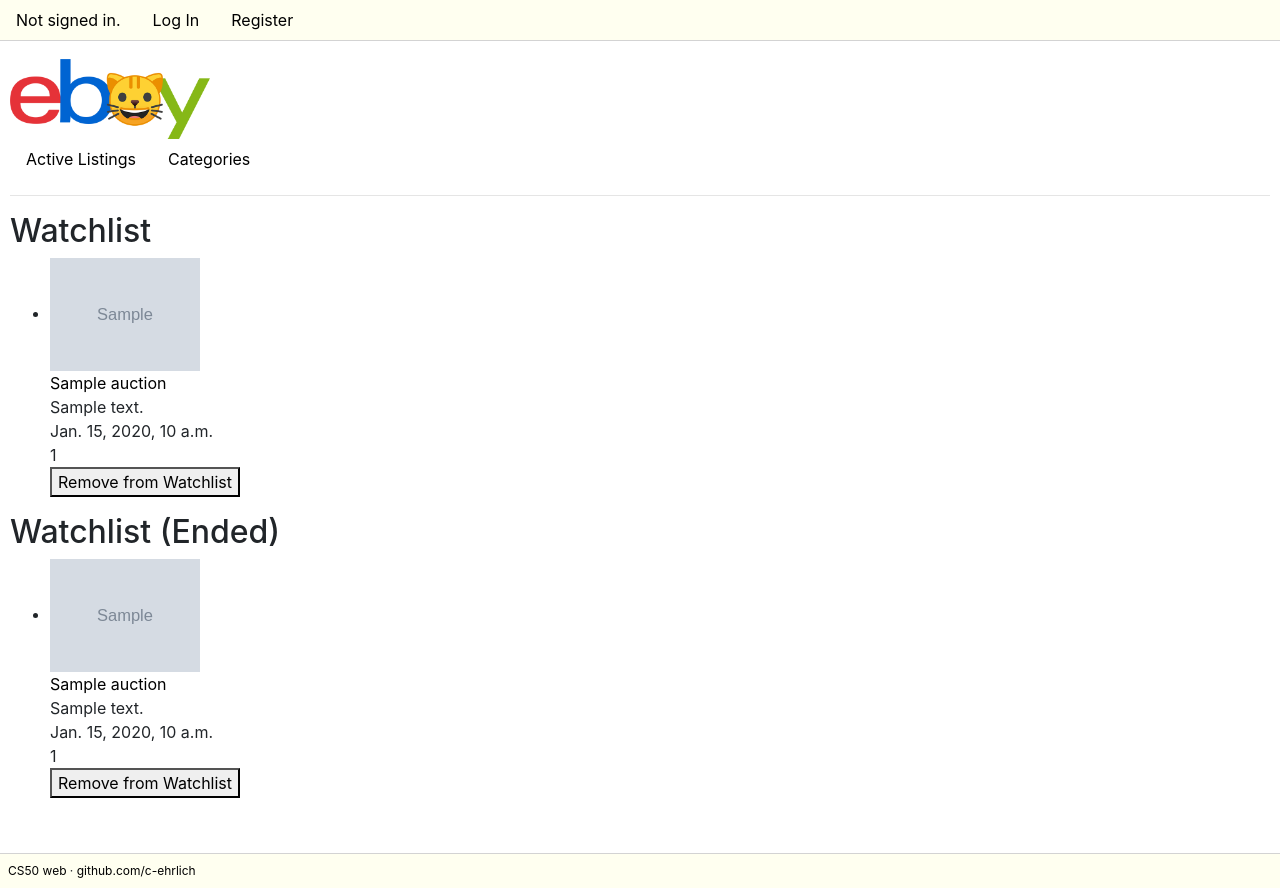
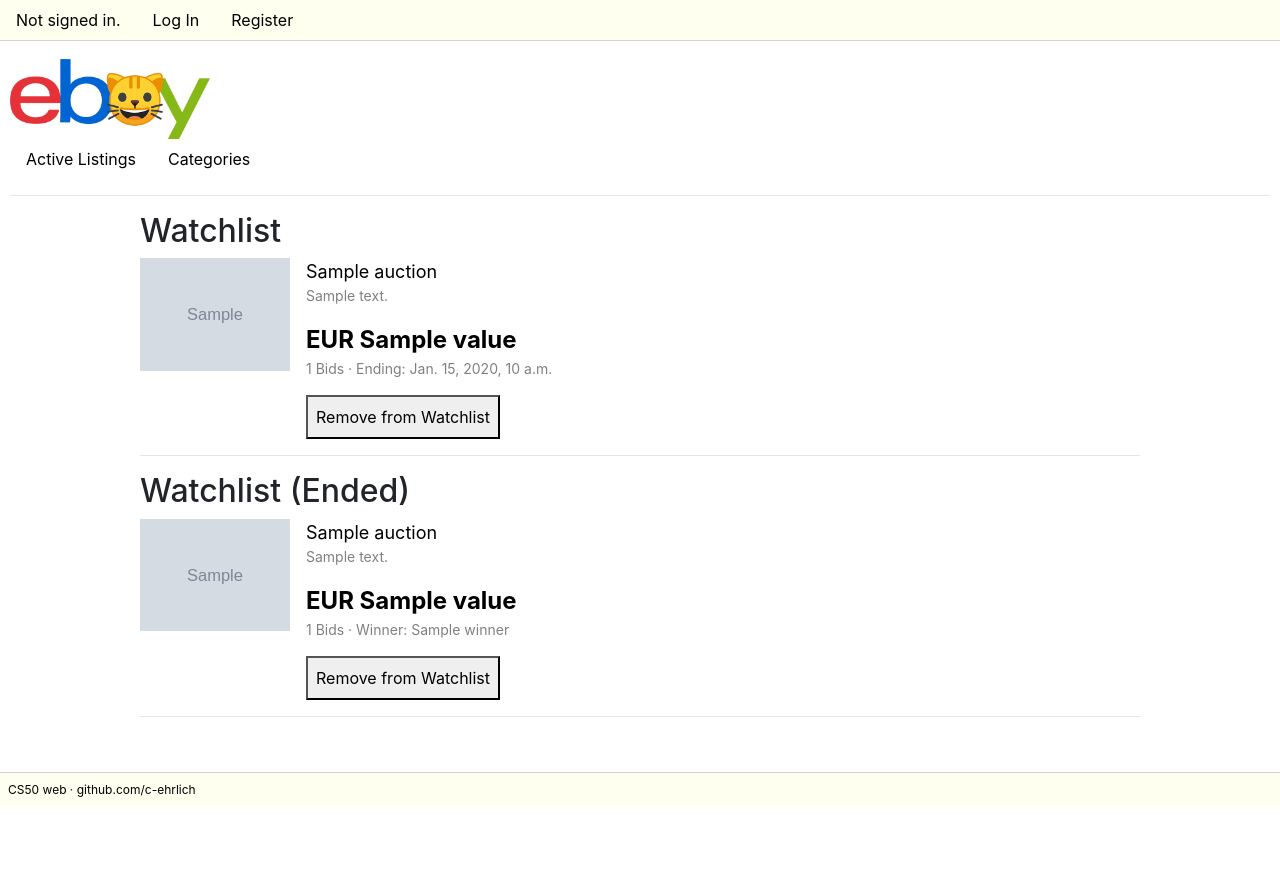
Before and after one commit to c-ehrlich/commerce, a Django app: template auctions/templates/auctions/watchlist.html in a window 1280 px wide. After the commit the page ends 807 px from the top, so only its background shows below. Run offline with Django 3.2, Linux system fonts and the light colour scheme; the template is opened without the code that fills it: most values are stand-ins (such as "Sample title", 1, 10 or a date in 2020); grey boxes marked "Sample" are stand-in pictures; some libraries are stand-ins or nearby versions.

Commit message:
styling on watchlist and auction

```diff
--- a/auctions/templates/auctions/watchlist.html
+++ b/auctions/templates/auctions/watchlist.html
@@ -1,40 +1,46 @@
 {% extends "auctions/layout.html" %}
 
 {% block body %}
+<div id="body-block-div">
     <h2>Watchlist</h2>
-	<ul>
 		{% for auction in watchlist %}
-			<li>
+		<div class="auction-div">
+			<a href="{% url 'auction' auction.id %}">
 				<img src="{{ auction.image }}" alt="{{ auction }}" width=150><br>
-				<a href="{% url 'auction' auction.id %}">{{ auction }}</a><br>
-				{{ auction.description }}<br>
-				{{ auction.ending_time }}<br>
-				{{ auction.current_bid }}<br>
-				<form action="{% url 'toggle_watchlist' auction.id %}" method="POST">
-					{% csrf_token %}
-					<input type="hidden" name="next" value="{{ request.path }}">
-					<button type="submit">Remove from Watchlist</button>
-				</form>
-			</li>
+			</a>
+			<div class="auction-right-div">
+				<a href="{% url 'auction' auction.id %}" class="auction-title">{{ auction.title }}</a>
+				<p class="auction-description">{{ auction.description }}</p>
+				<p class="auction-price">EUR {{ auction.current_bid.value }}</p>
+				<p class="auction-description">{{ auction.auction_bids.count }} Bids · Ending: {{ auction.ending_time }}</p>
+				<button type="submit" class="watchlist-add">Remove from Watchlist</button>
+			</div>
+		</div>
+		<hr>
 		{% empty %}
-		    <li>empty</li>
+		    (empty)
 		{% endfor %}
-	</ul>
 	<h2>Watchlist (Ended)</h2>
-	<ul>
-		{% for auction in watchlist_ended %}
-		    <li>
-				<img src="{{ auction.image }}" alt="{{ auction }}" width=150><br>
-				<a href="{% url 'auction' auction.id %}">{{ auction }}</a><br>
-				{{ auction.description }}<br>
-				{{ auction.ending_time }}<br>
-				{{ auction.current_bid }}<br>
-				<form action="{% url 'toggle_watchlist' auction.id %}" method="POST">
-					{% csrf_token %}
-					<input type="hidden" name="next" value="{{ request.path }}">
-					<button type="submit">Remove from Watchlist</button>
-				</form>
-			</li>
-		{% endfor %}
-	</ul>
+	{% for auction in watchlist_ended %}
+	<div class="auction-div">
+		<a href="{% url 'auction' auction.id %}">
+			<img src="{{ auction.image }}" alt="{{ auction }}" width=150><br>
+		</a>
+		<div class="auction-right-div">
+			<a href="{% url 'auction' auction.id %}" class="auction-title">{{ auction.title }}</a>
+			<p class="auction-description">{{ auction.description }}</p>
+			<p class="auction-price">EUR {{ auction.current_bid.value }}</p>
+			{% if auction.winner != None %}
+				<p class="auction-description">{{ auction.auction_bids.count }} Bids · Winner: {{ auction.winner }}</p>
+			{% else %}
+				<p class="auction-description">{{ auction.auction_bids.count }} Bids · Item did not sell</p>
+			{% endif %}
+			<button type="submit" class="watchlist-add">Remove from Watchlist</button>
+		</div>
+	</div>
+	<hr>
+	{% empty %}
+		(empty)
+	{% endfor %}
+</div>
 {% endblock %}
```
Also changed, not shown: auctions/templates/auctions/auction.html (+5 -6 lines).
